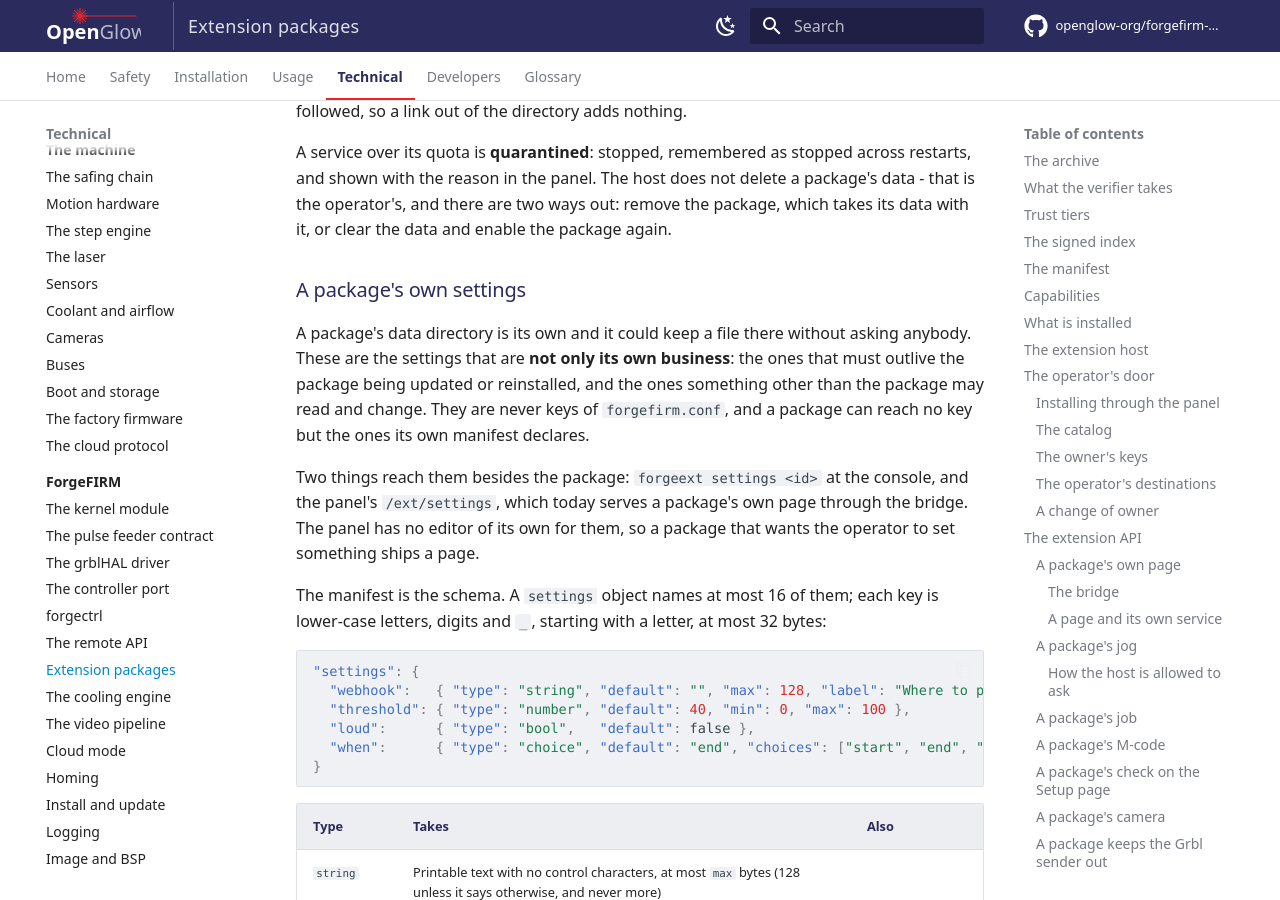
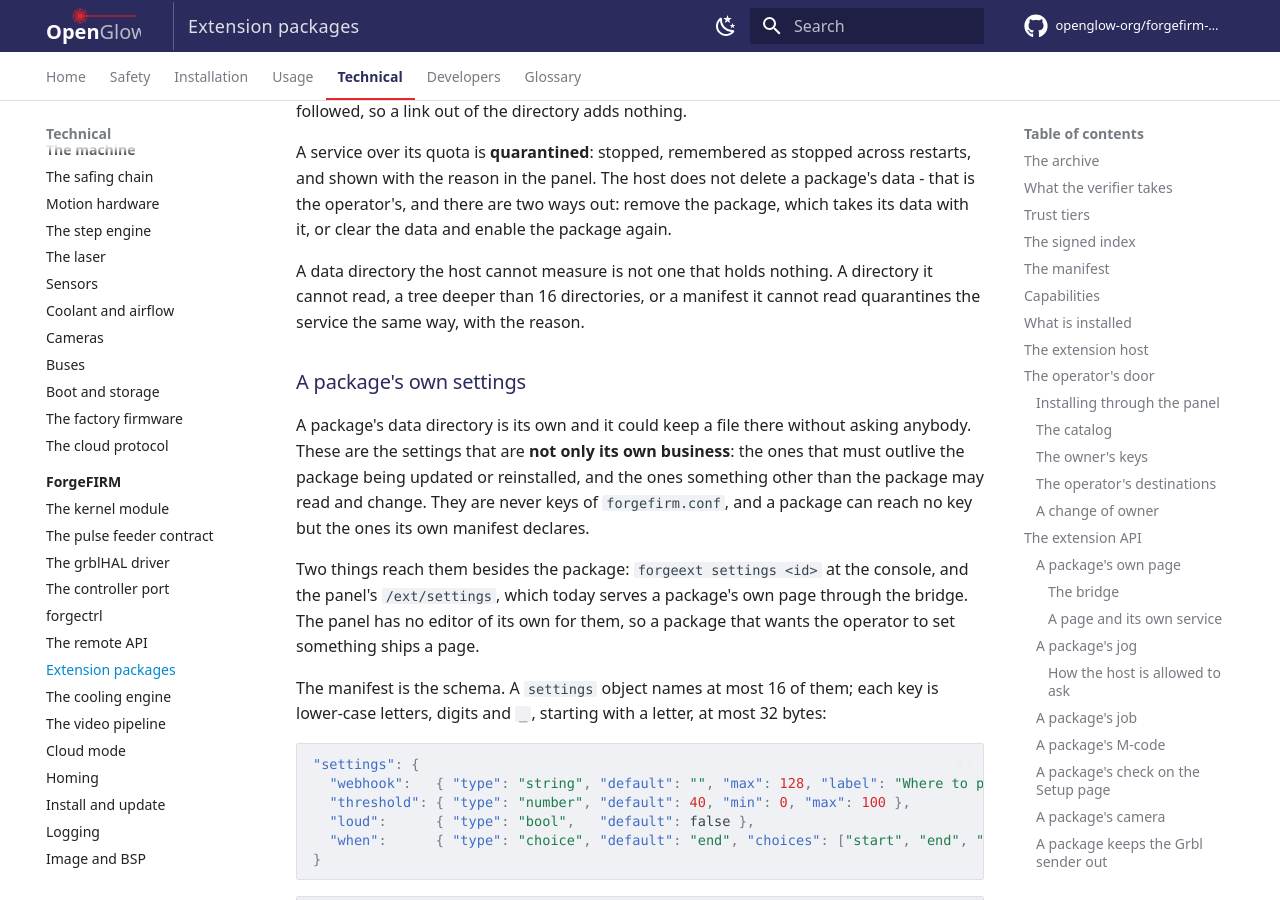
Before and after one commit to openglow-org/forgefirm-docs, an MkDocs documentation site: the page built from docs/technical/forgefirm/extensions.md, in a window 1280 px wide and 900 px high, scrolled down 31489 px. Built offline with MkDocs 1.6.1 and Material for MkDocs 9.7.7, drawn with Linux system fonts in a browser that asks for light colours; comment, search, counter and statistics services are not loaded.

Commit message:
Extensions, Testing: a data directory the host cannot measure is not an empty one
Companion of forgeext 88d85e6 (quota: a measurement that did not
complete quarantines the service, with the reason).

- technical/forgefirm/extensions.md, The storage quota: a data directory
  the host cannot measure is not one that holds nothing. A directory it
  cannot read, a tree deeper than 16 directories, or a manifest it
  cannot read quarantines the service the same way, with the reason. The
  paragraph follows the one that says what a quarantine is, so "the same
  way" has its referent.
- developers/testing.md, the forgeext row: quota_test also proves a
  measurement that did not complete.

Proof: python scripts/check-style.py (style: clean), python
scripts/check-interfaces.py (interfaces: clean (245 checked)), zensical
build (strict: No issues found). Negative control on a scratch copy of
the tree: the British spelling of 'canceled' put into the new paragraph
fails check-style.py (one SPELLING finding, exit 1), and a link to a
page that does not exist put into the same paragraph fails the strict
build (page does not exist, exit 1).

Acceptance: none; docs only.

```diff
--- a/docs/technical/forgefirm/extensions.md
+++ b/docs/technical/forgefirm/extensions.md
@@ -1227,6 +1227,10 @@ does not delete a package's data - that is the operator's, and there are
 two ways out: remove the package, which takes its data with it, or clear
 the data and enable the package again.
 
+A data directory the host cannot measure is not one that holds nothing. A
+directory it cannot read, a tree deeper than 16 directories, or a manifest
+it cannot read quarantines the service the same way, with the reason.
+
 ### A package's own settings
 
 A package's data directory is its own and it could keep a file there
```
Also changed, not shown: docs/developers/testing.md (+1 -1 lines).
